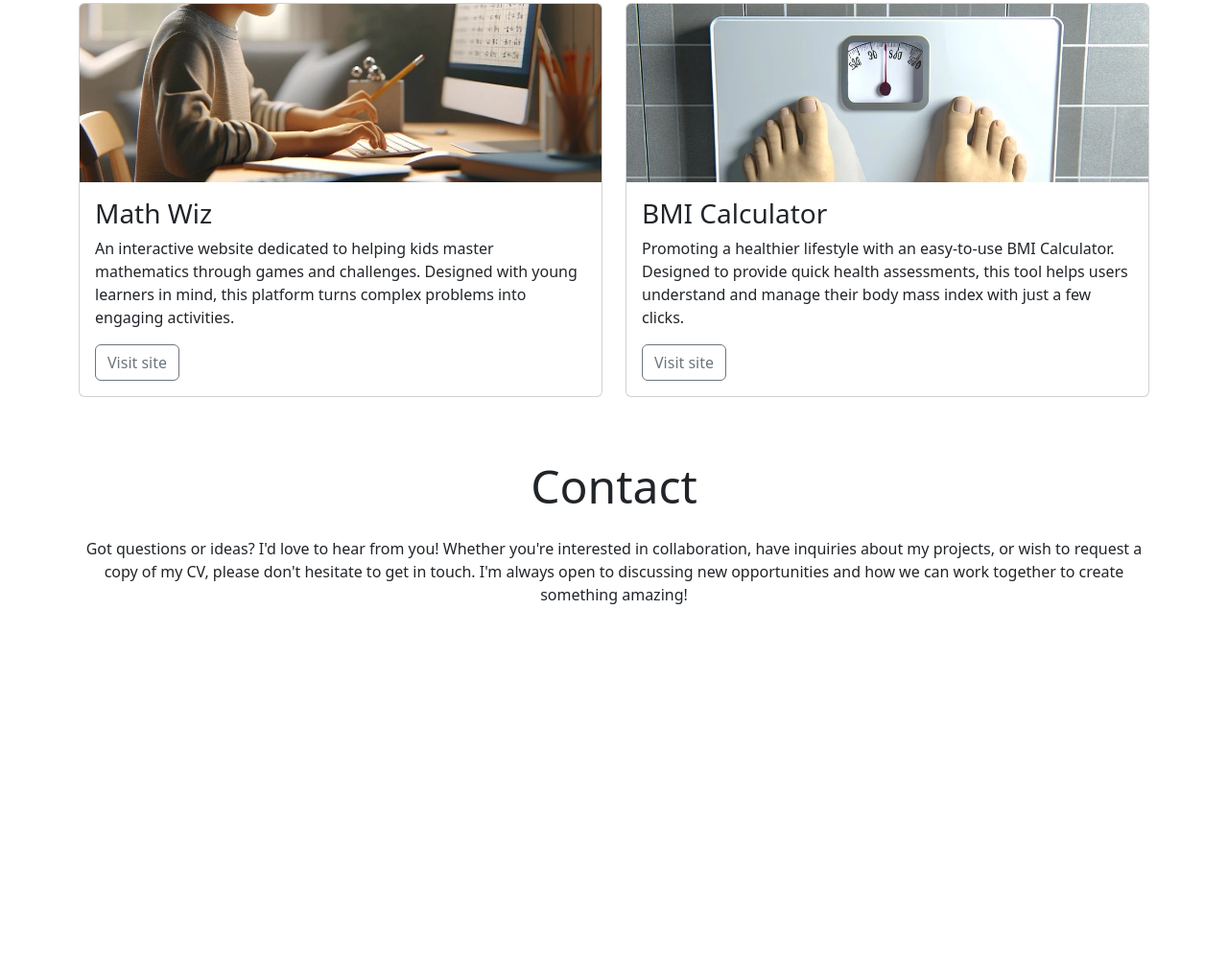
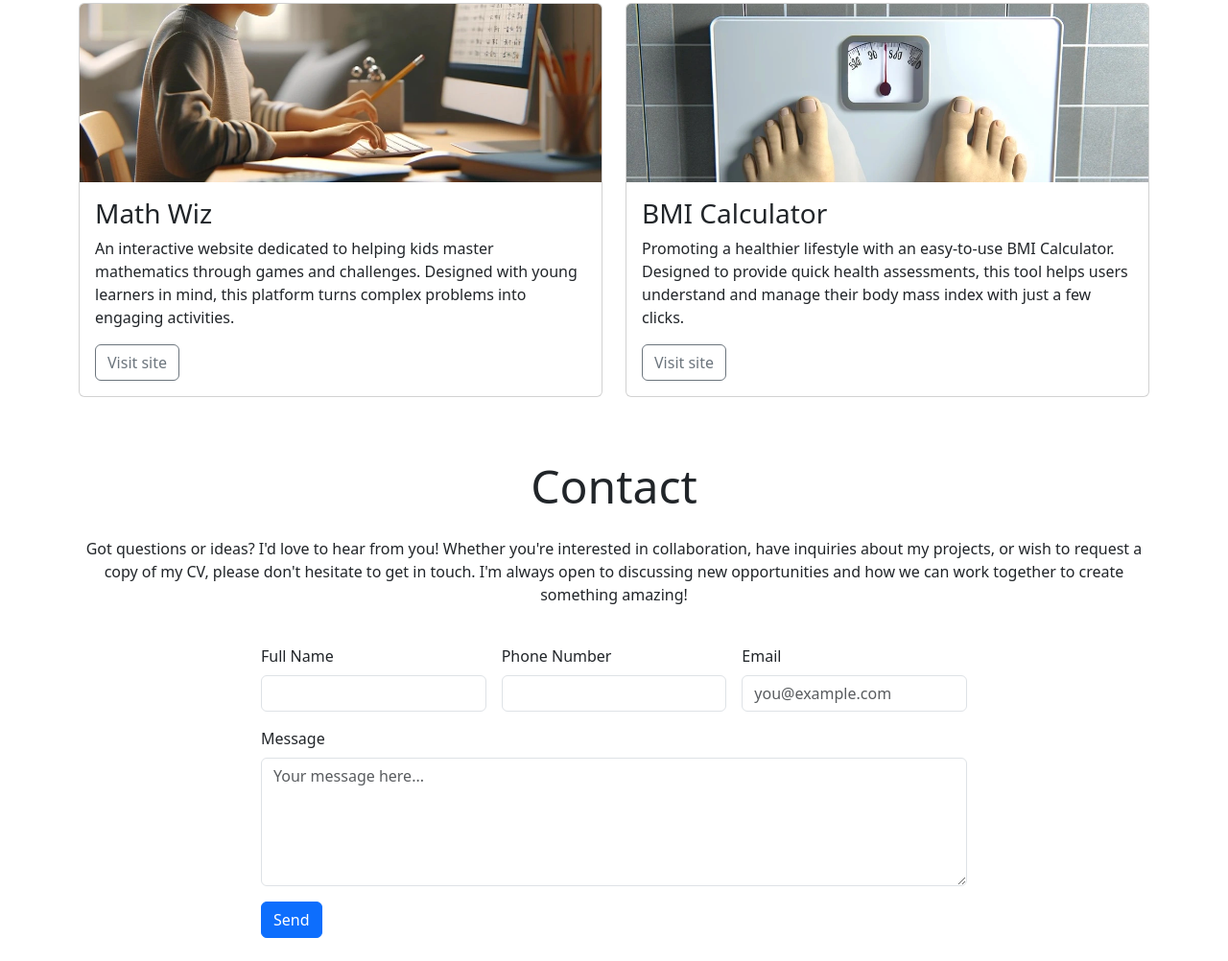
Before and after one commit to lewis1190/ci-bootstrap-exercises, a plain HTML site: page pages/5-portfolio.html in a window 1280 px wide. Shown: the part 1421-2423 px from the top of the page at 96% size. Before the commit the page ends 2093 px from the top, so only its background shows below. Drawn offline with nearby package versions, Linux system fonts and the light colour scheme.

Commit message:
Added my personal implementation of the portfolio form.

```diff
--- a/pages/5-portfolio.html
+++ b/pages/5-portfolio.html
@@ -158,8 +158,29 @@
         <h2 class="display-5">Contact</h2>
         <p class="mt-4">Got questions or ideas? I'd love to hear from you! Whether you're interested in collaboration, have inquiries about my projects, or wish to request a copy of my CV, please don't hesitate to get in touch. I'm always open to discussing new opportunities and how we can work together to create something amazing!</p>
       </div>
-      <div class="col-12 col-md-10 col-lg-8">
+      <div class="col-12 col-md-10 col-lg-8 mb-4">
         <!-- Add your form here -->
+        <form class="row g-3">
+          <div class="col-lg-4">
+            <label for="full_name" class="form-label">Full Name</label>
+            <input type="text" class="form-control" id="full_name">
+          </div>
+          <div class="col-lg-4">
+            <label for="phone_number" class="form-label">Phone Number</label>
+            <input type="text" class="form-control" id="phone_number">
+          </div>
+          <div class="col-lg-4">
+            <label for="email" class="form-label">Email</label>
+            <input type="email" class="form-control" id="email" placeholder="you@example.com">
+          </div>
+          <div class="col-12">
+            <label for="message" class="form-label">Message</label>
+            <textarea class="form-control" id="message" rows="5" placeholder="Your message here..."></textarea>
+          </div>
+          <div class="col-12">
+            <button type="submit" class="btn btn-primary">Send</button>
+          </div>
+        </form>
       </div>
     </div>
   </footer>
```
